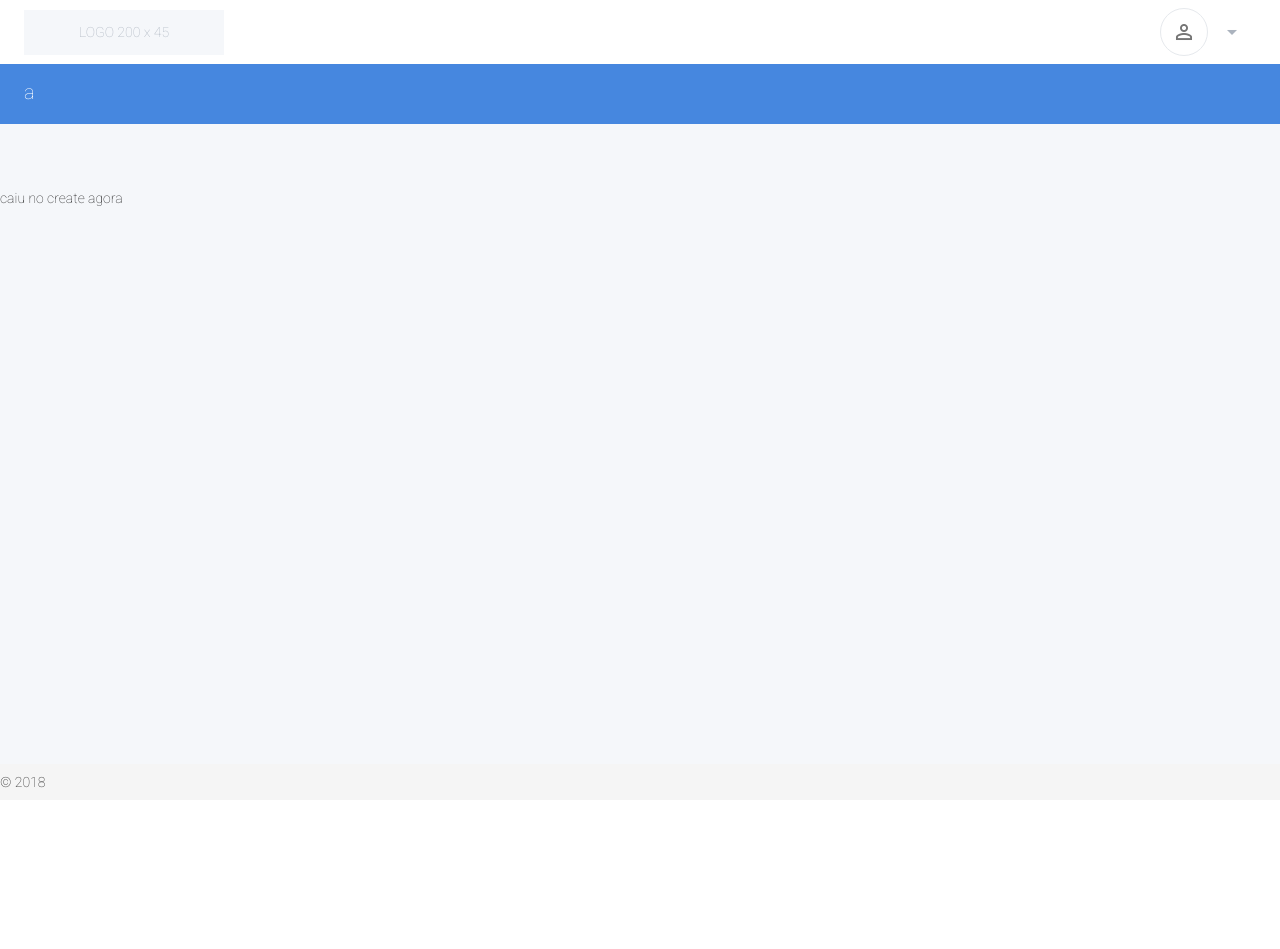
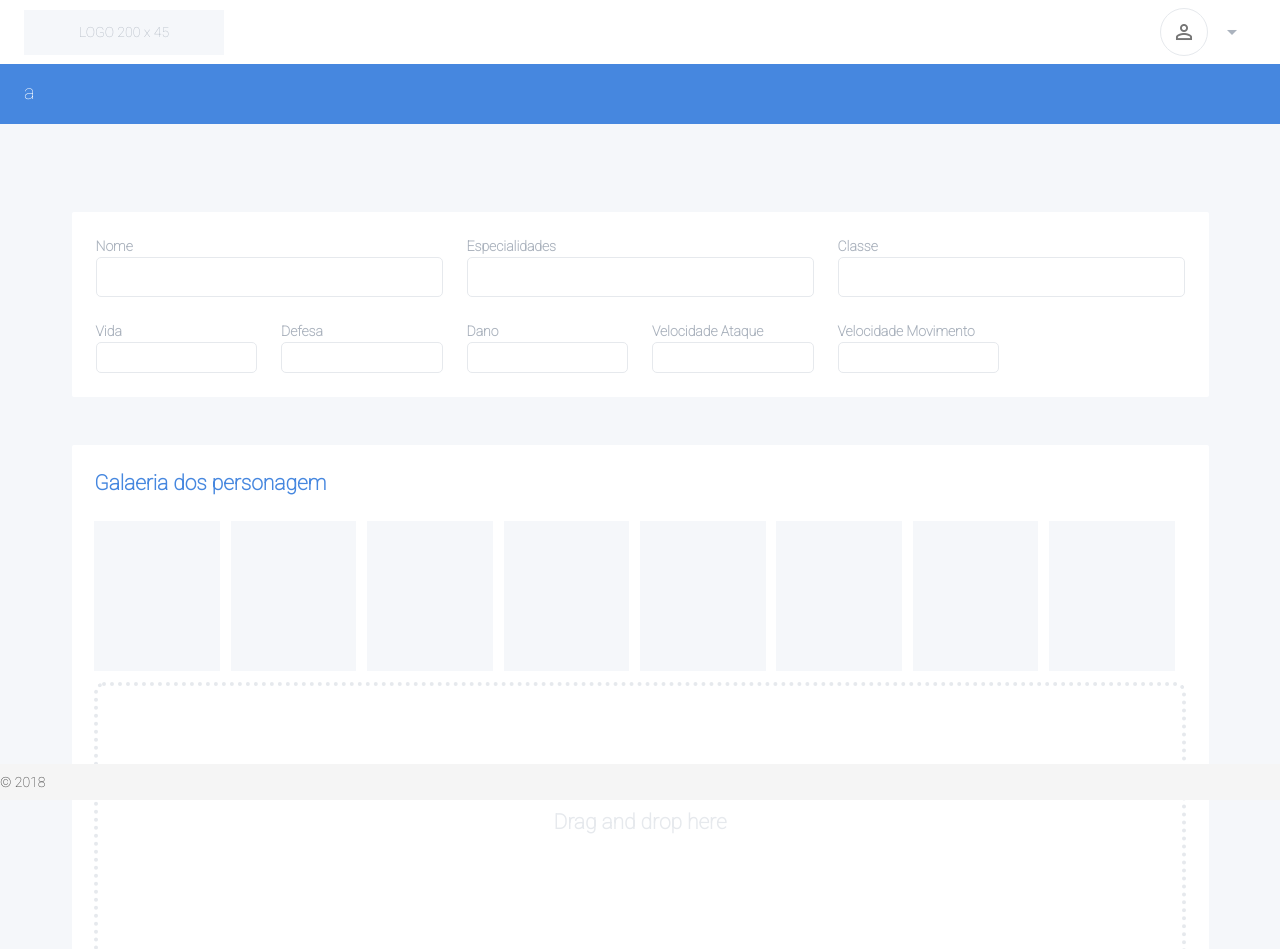
Before and after one commit to joubraga/herois, a Vue app: page /#/personagens/editar in a window 1280 px wide. Shown: the top 949 px of the page. Before the commit the page ends 800 px from the top, so only its background shows below. Built offline with nearby package versions, Linux system fonts and the light colour scheme.

Commit message:
Layout completo Cadastro

```diff
--- /dev/null
+++ b/src/assets/css/custom/_button.scss
@@ -0,0 +1,8 @@
+.action__button {
+    &-save {
+        background-color: #4687df!important;
+        color: #ffffff;
+        font-weight: 600;
+        border-radius: 5px;
+    }
+}
--- /dev/null
+++ b/src/assets/css/custom/_form.scss
@@ -0,0 +1,20 @@
+.form__input {
+    border: 1px solid #e6e9ed;
+    width: auto;
+    padding: 2.5%;
+    border-radius: 5px;
+    color: #656d78;
+    &-div-custom {
+        display: flex;
+        justify-content: flex-start;
+        align-items: flex-start;
+        flex-direction: column;
+    }
+    &-div-custom input {
+        width: 100%;
+    }
+    &-label {
+        color: #aab2bd;
+        font-weight: 600;
+    }
+}
--- /dev/null
+++ b/src/assets/css/custom/_gallery.scss
@@ -0,0 +1,29 @@
+.gallery {
+
+    &__div {
+
+    }
+    &__card {
+        padding: 2%;
+    }
+    &__title {
+        color: #4687df;
+        margin-bottom: 1%;
+    }
+    &__div-drag {
+        border: 4px dotted #e6e9ed;
+        color: #e6e9ed;
+        height: 280px;
+        width: 100%;
+        display: flex;
+        justify-content: center;
+        align-items: center;
+        flex-direction: column;
+        border-radius: 10px;
+    }
+    &__preview {
+        margin: 1% 1% 1% 0;
+        height: 150px;
+        background-color: #f5f7fa;
+    }
+}
--- a/src/assets/css/style.scss
+++ b/src/assets/css/style.scss
@@ -7,3 +7,9 @@
 @import './custom/list';
 
 @import './custom/table';
+
+@import './custom/button';
+
+@import './custom/form';
+
+@import './custom/gallery'
--- a/src/components/actions/TableActions.vue
+++ b/src/components/actions/TableActions.vue
@@ -1,5 +1,5 @@
 <template>
-     <v-card-actions class="table__actions">
+    <v-card-actions class="table__actions">
         <v-spacer></v-spacer>
 
         <router-link class="table__actions-item" tag="a" @click="exclude(id)" :to="'#'">
@@ -20,7 +20,7 @@
         props: {
             id: {
                 type: Number,
-                default: ''
+                required: true
             },
             routerEdit: {
                 type: String,
--- /dev/null
+++ b/src/components/cards/CardForm.vue
@@ -0,0 +1,13 @@
+<template>
+    <v-container>
+        <v-flex xs12 md12 lg12 class="form__div">
+            <slot name="form" class="form__slot"></slot>
+        </v-flex>
+    </v-container>
+</template>
+
+<script>
+    export default {
+        name: 'CardForm',
+    }
+</script>
--- /dev/null
+++ b/src/components/gallery/Gallery.vue
@@ -0,0 +1,29 @@
+<template>
+    <v-container class="gallery">
+            <v-card flat class="gallery__card">
+                <v-flex xs12 md12 lg12 class="gallery__div">
+                    <h2 class="gallery__title"> Galaeria dos personagem </h2>
+                    <GalleryPhotos :qtdPhotos="8" />
+                    <v-spacer></v-spacer>
+                    <div class="gallery__div-drag">
+                        <h2> Drag and drop here </h2>
+                    </div>
+                </v-flex>
+            </v-card>
+        </v-container>
+</template>
+
+<script>
+    import GalleryPhotos from './GalleryPhotos'
+
+    export default {
+        name: 'Gallery',
+        components: {
+            GalleryPhotos
+        },
+        data () {
+            return {
+            }
+        }
+    }
+</script>
--- /dev/null
+++ b/src/components/gallery/GalleryPhotos.vue
@@ -0,0 +1,24 @@
+<template>
+    <v-layout>
+        <v-flex xs12 sm12 d-flex >
+            <div class="gallery__preview"  v-for="(index, value) in qtdPhotos" :key="index"></div>
+        </v-flex>
+    </v-layout>
+</template>
+
+<script>
+    export default {
+        name: 'GalleryPhotos',
+        props: {
+            qtdPhotos: {
+                type: Number,
+                required: true
+            }
+        },
+        data () {
+            return {
+
+            }
+        }
+    }
+</script>
--- a/src/components/theme/header/Header.vue
+++ b/src/components/theme/header/Header.vue
@@ -9,7 +9,7 @@
         <v-spacer></v-spacer>
 
         <v-toolbar class="toolbar__page" flat style="">
-            <v-toolbar-title> {{ list }} </v-toolbar-title>
+            <v-toolbar-title> a </v-toolbar-title>
         </v-toolbar>
     </header>
 </template>
@@ -25,12 +25,7 @@
                 default: ''
             }
         },
-        created () {
-            console.log('ROUTER ==> ', this.$router.matched)
-        },
-        computed: {
-            list: x => 'a'
-        },
+        created () {},
         data () {
             return {
                 title: 'Teste',
--- a/src/views/admin/herois/create.vue
+++ b/src/views/admin/herois/create.vue
@@ -1,12 +1,104 @@
 <template>
-    <div> caiu no create agora </div>
+    <div class="personagem">
+        <CardForm>
+            <v-card flat slot="form">
+                <v-container fluid grid-list-xl>
+                    <v-layout wrap align-center>
+
+                        <v-flex xs12 sm4 d-flex>
+                            <div class="form__input-div-custom">
+                                <label class="form__input-label">Nome</label>
+                                <input type="text" name="nome" v-model="form.nome" class="form__input" />
+                            </div>
+                        </v-flex>
+
+                        <v-flex xs12 sm4 d-flex>
+                            <div class="form__input-div-custom">
+                                <label class="form__input-label">Especialidades</label>
+                                <input type="text" name="especialidades" v-model="form.especialidades" class="form__input" />
+                            </div>
+                        </v-flex>
+
+                        <v-flex xs12 sm4 d-flex>
+                            <div class="form__input-div-custom">
+                                <label class="form__input-label">Classe</label>
+                                <input type="text" name="classe" v-model="form.classe" class="form__input" />
+                            </div>
+                        </v-flex>
+
+                        <v-flex xs12 sm2 d-flex>
+                            <div class="form__input-div-custom">
+                                <label class="form__input-label">Vida</label>
+                                <input type="number" name="vida" v-model="form.vida" class="form__input" />
+                            </div>
+                        </v-flex>
+
+                        <v-flex xs12 sm2 d-flex>
+                            <div class="form__input-div-custom">
+                                <label class="form__input-label">Defesa</label>
+                            <input type="number" name="defesa" v-model="form.defesa" class="form__input" />
+                        </div>
+                        </v-flex>
+
+                        <v-flex xs12 sm2 d-flex>
+                            <div class="form__input-div-custom">
+                                <label class="form__input-label">Dano</label>
+                                <input type="number" name="dano" v-model="form.dano" class="form__input" />
+                            </div>
+                        </v-flex>
+
+                        <v-flex xs12 sm2 d-flex>
+                            <div class="form__input-div-custom">
+                                <label class="form__input-label">Velocidade Ataque</label>
+                                <input type="number" name="vAtaque" v-model="form.vAtaque" class="form__input" />
+                            </div>
+                        </v-flex>
+
+                        <v-flex xs12 sm2 d-flex>
+                            <div class="form__input-div-custom">
+                                <label class="form__input-label">Velocidade Movimento</label>
+                                <input type="number" name="vMovimento" v-model="form.vMovimento" class="form__input" />
+                            </div>
+                        </v-flex>
+
+                    </v-layout>
+                </v-container>
+            </v-card>
+        </CardForm>
+
+        <Gallery />
+
+        <v-container>
+            <v-flex>
+                 <v-btn dark large class="action__button-save"> <v-icon>check</v-icon> Salvar</v-btn>
+            </v-flex>
+        </v-container>
+    </div>
 </template>
 
 <script>
+    import CardForm from '../../../components/cards/CardForm'
+    import Gallery from '../../../components/gallery/Gallery'
+
     export default {
-        data() {
+        name: 'CadastroPersonagem',
+        components: {
+            CardForm,
+            Gallery
+        },
+        data () {
             return {
-
+                items: [],
+                form: {
+                    nome: '',
+                    especialidades: [],
+                    classe: [],
+                    vida: '',
+                    defesa: '',
+                    dano: '',
+                    vAtaque: '',
+                    vMovimento: ''
+                }
             }
         }
     }
--- a/src/views/admin/herois/list.vue
+++ b/src/views/admin/herois/list.vue
@@ -8,14 +8,14 @@
                     <v-progress-linear slot="progress" color="blue" indeterminate></v-progress-linear>
                     <template slot="items" slot-scope="props">
                         <td>imagem</td>
-                        <td class="text-xs-center"> {{ props.item.nome }} </td>
-                        <td class="text-xs-center"> {{ props.item.classe }} </td>
-                        <td class="text-xs-center"> {{ props.item.especialidades }} </td>
-                        <td class="text-xs-center"> {{ props.item.vida }} </td>
-                        <td class="text-xs-center"> {{ props.item.defesa }} </td>
-                        <td class="text-xs-center"> {{ props.item.dano }} </td>
-                        <td class="text-xs-center"> {{ props.item.vAtaque }} </td>
-                        <td class="text-xs-center"> {{ props.item.vMovimento }} </td>
+                        <td class="text-xs-left"> {{ props.item.nome }} </td>
+                        <td class="text-xs-left"> {{ props.item.classe }} </td>
+                        <td class="text-xs-left"> {{ props.item.especialidades }} </td>
+                        <td class="text-xs-left"> {{ props.item.vida }} </td>
+                        <td class="text-xs-left"> {{ props.item.defesa }} </td>
+                        <td class="text-xs-left"> {{ props.item.dano }} </td>
+                        <td class="text-xs-left"> {{ props.item.vAtaque }} </td>
+                        <td class="text-xs-left"> {{ props.item.vMovimento }} </td>
                         <td> <ActionList @delete="exclude" :routerEdit="'EditarPersonagem'" :id="props.item.id"/> </td>
                     </template>
                     <div class="spacer"></div>
```
